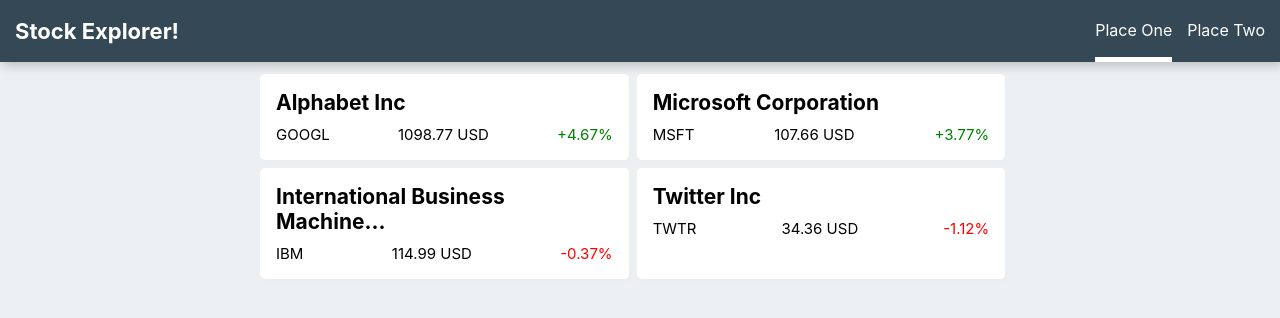
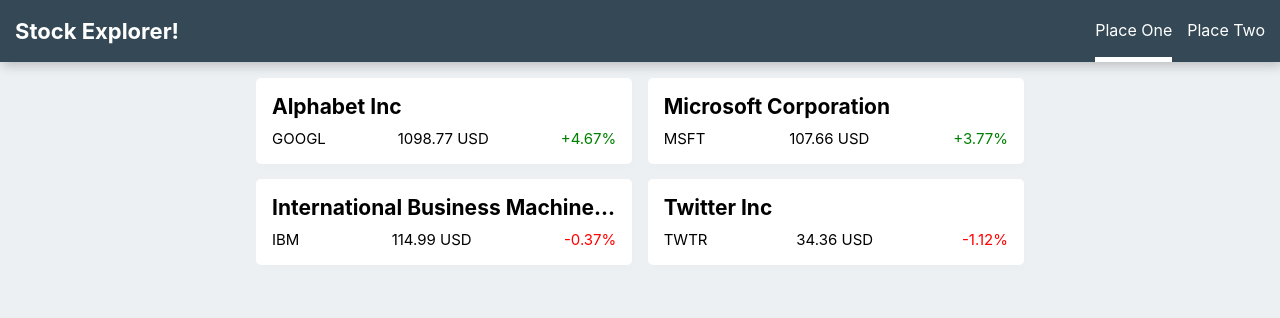
Before and after one commit to Amoroth/react-stock-explorer, a React (Create React App) app: page / in a window 1280 px wide. Shown: the top 318 px of the page. Built offline with nearby package versions, Linux system fonts and the light colour scheme.

Commit message:
flexbox to space panels

```diff
--- a/src/Stocks/Stocks.module.css
+++ b/src/Stocks/Stocks.module.css
@@ -3,6 +3,7 @@
   margin: auto;
   flex-wrap: wrap;
   width: 60%;
+  justify-content: space-between;
 }
 
 .panel {
@@ -10,11 +11,10 @@
   border-radius: 5px;
   box-shadow: 2px 4px 10px rgba(0,0,0,.0125);
   font-size: 15px;
-  margin: 4px;
-  max-width: 720px;
+  margin: 1% 0;
   padding: 16px;
   transition: box-shadow .1s ease-in-out;
-  width: 48%;
+  width: 49%;
 }
 
 .panel:hover {
@@ -32,7 +32,7 @@
   margin: 0 0 10px 0;
 }
 
-@media screen and (max-width: 800px) {
+@media screen and (max-width: 620px) {
   .container {
     width: 100%;
     flex-direction: column;
@@ -40,14 +40,6 @@
   }
 
   .panel {
-    width: 60%;
-    max-width: 97%;
+    width: 97%;
   }
 }
-
-@media screen and (max-width: 620px) {
-  .panel {
-    width: 100%;
-    max-width: 97%;
-  }
-}
```
